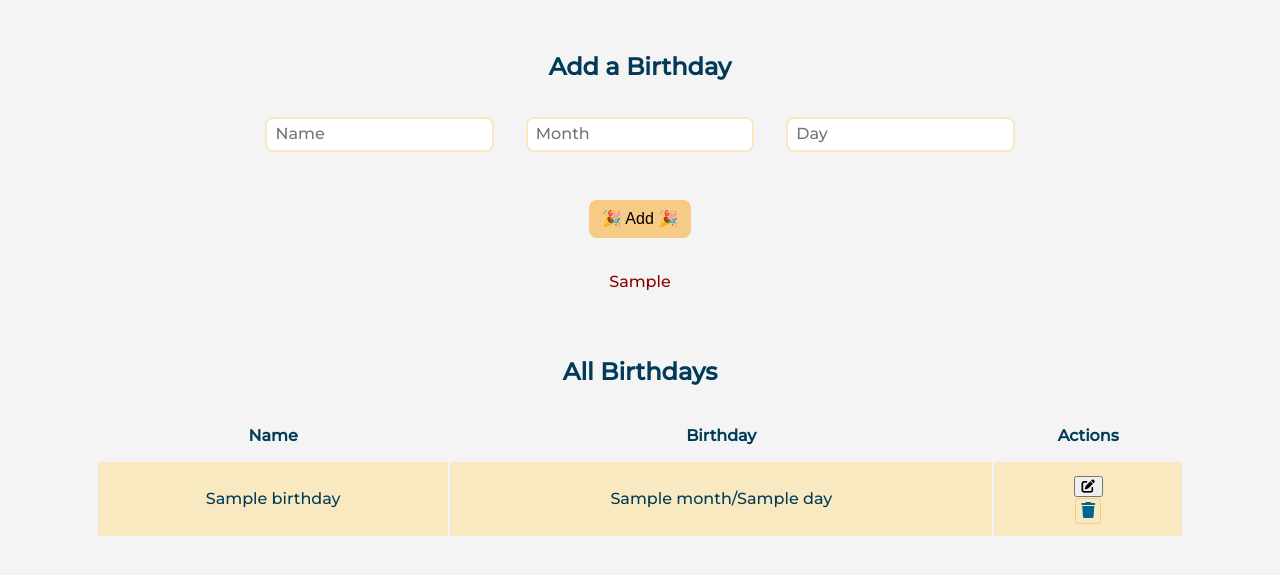
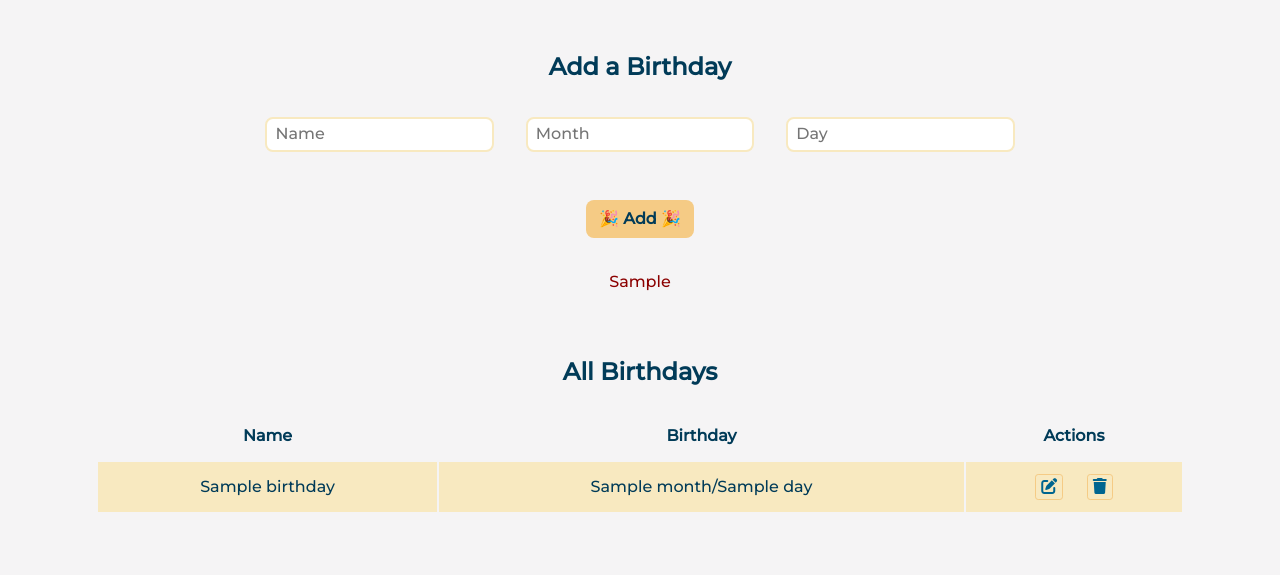
Before and after one commit to ITurres/Python-Flask-SQL-projects, a Flask app: template w9-Flask-lab-9/birthdaysApp/templates/index.html in a window 1280 px wide. Shown: the part 211-786 px from the top of the page. Run offline with Flask 2, Linux system fonts and the light colour scheme; the template is opened without the code that fills it: most values are stand-ins (such as "Sample title", 1, 10 or a date in 2020); some libraries are stand-ins or nearby versions.

Commit message:
Modify main stylesheet

```diff
--- a/w9-Flask-lab-9/birthdaysApp/static/styles/styles.css
+++ b/w9-Flask-lab-9/birthdaysApp/static/styles/styles.css
@@ -46,6 +46,7 @@ body {
 .section-1__title,
 .section-2__title,
 .form__input[type="text"],
+.form__btn[type="submit"],
 .form__warning,
 table th,
 table td {
@@ -85,7 +86,7 @@ table td {
   border: 1px solid transparent;
   border-radius: 0.5rem;
   font-size: 1rem;
-  font-weight: 400;
+  font-weight: 600;
   line-height: 1.5;
   padding: 0.375rem 0.75rem;
   margin: 1rem;
@@ -105,11 +106,15 @@ table td {
   color: darkRed;
 }
 
-.delete-btn--holder {
-  margin: 0 auto;
+.action-btn--holder {
+  display: flex;
+  justify-content: center;
+  align-items: center;
+  gap: 1.5rem;
 }
 
-.delete-btn {
+.delete-btn,
+.update-btn {
   font-size: 1rem;
   padding: 0.2rem 0.3rem;
   border-radius: 0.2rem;
@@ -119,7 +124,8 @@ table td {
   cursor: pointer;
 }
 
-.delete-btn:hover {
+.delete-btn:hover,
+.update-btn:hover {
   background-color: var(--style-color-gold-1);
   border: 1px solid var(--style-color-light-dark-blue);
 }
```
